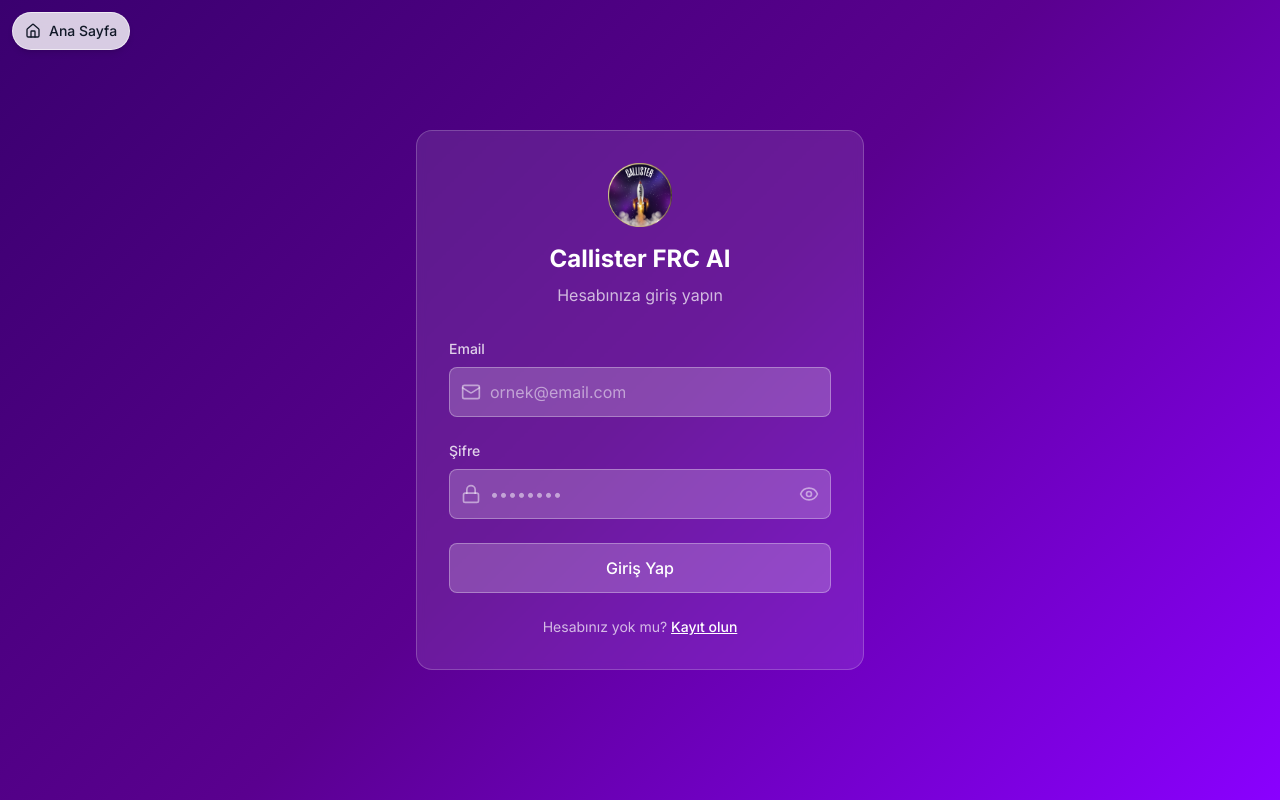
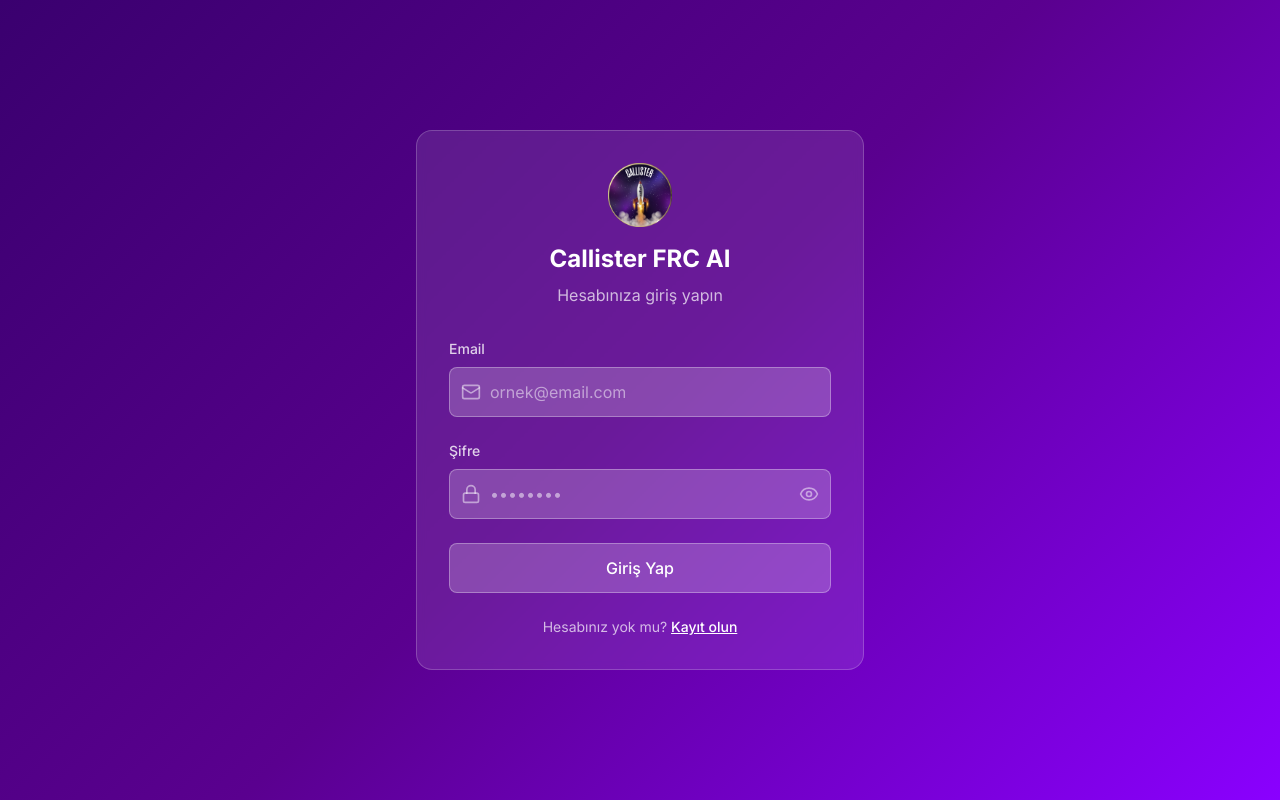
Before and after one commit to dorukyilmaz28/AICallister, a Next.js app: page /auth/signin in a window 1280 px wide. Built offline with nearby package versions, Linux system fonts and the light colour scheme.

Commit message:
fix(types): Temizle butonu onClick tür uyumsuzluğu giderildi (lambda ile çağırma)

```diff
--- a/src/app/layout.tsx
+++ b/src/app/layout.tsx
@@ -22,17 +22,6 @@
       <body className={inter.className}>
         <SessionProvider>
           {children}
-          {/* Global Home button */}
-          <div className="fixed left-3 top-3 z-50">
-            <Link
-              href="/"
-              className="flex items-center space-x-2 px-3 py-2 rounded-full bg-white/80 hover:bg-white text-gray-900 shadow-md border border-white/60 backdrop-blur-md transition-colors"
-              aria-label="Ana Sayfa"
-            >
-              <Home className="w-4 h-4" />
-              <span className="hidden sm:inline text-sm font-medium">Ana Sayfa</span>
-            </Link>
-          </div>
         </SessionProvider>
       </body>
     </html>
--- a/src/components/FRCChat.tsx
+++ b/src/components/FRCChat.tsx
@@ -174,11 +174,11 @@
       {/* Header */}
       <div className="border-b border-white/20 p-3 sm:p-4" style={{ background: 'linear-gradient(135deg, #3A006F 0%, #5A008F 50%, #8A00FF 100%)' }}>
         <div className="max-w-4xl mx-auto flex items-center justify-between">
-          <div className="flex items-center space-x-2 sm:space-x-3">
+          <Link href="/" className="flex items-center space-x-2 sm:space-x-3 group">
             <img
               src="/8f28b76859c1479d839d270409be3586.jpg"
               alt="Callister Logo"
-              className="w-8 h-8 sm:w-12 sm:h-12 object-cover rounded-xl"
+              className="w-8 h-8 sm:w-12 sm:h-12 object-cover rounded-xl transition-transform group-hover:scale-[1.02]"
             />
             <div className="min-w-0 flex-1">
               <h1 className="text-sm sm:text-xl font-bold text-white truncate">
@@ -188,7 +188,7 @@
                 {selectedMode === "frc" ? contextConfig[selectedContext].description : "Genel amaçlı yapay zeka modu"}
               </p>
             </div>
-          </div>
+          </Link>
           <div className="flex items-center space-x-1 sm:space-x-2">
             {session?.user?.status === "pending" && (
               <div className="flex items-center space-x-1 sm:space-x-2 px-2 sm:px-3 py-2 bg-yellow-500/20 border border-yellow-500/30 rounded-lg text-yellow-300">
@@ -196,15 +196,6 @@
                 <span className="text-xs sm:text-sm font-medium hidden sm:inline">Onay Bekleniyor</span>
               </div>
             )}
-            <Link
-              href="/"
-              className="flex items-center space-x-1 sm:space-x-2 px-2 sm:px-3 py-2 rounded-lg transition-colors duration-200 bg-white/20 hover:bg-white/30 text-white"
-            >
-              <Home className="w-3 h-3 sm:w-4 sm:h-4" />
-              <span className="text-xs sm:text-sm font-medium hidden sm:inline">
-                Ana Sayfa
-              </span>
-            </Link>
 
             <Link
               href="/profile"
@@ -290,7 +281,7 @@
             )}
 
             <button
-              onClick={clearChat}
+              onClick={() => clearChat()}
               className="px-2 sm:px-3 py-2 text-xs sm:text-sm rounded-lg transition-colors duration-200 text-white/80 hover:text-white hover:bg-white/20"
             >
               <span className="hidden sm:inline">Temizle</span>
```
